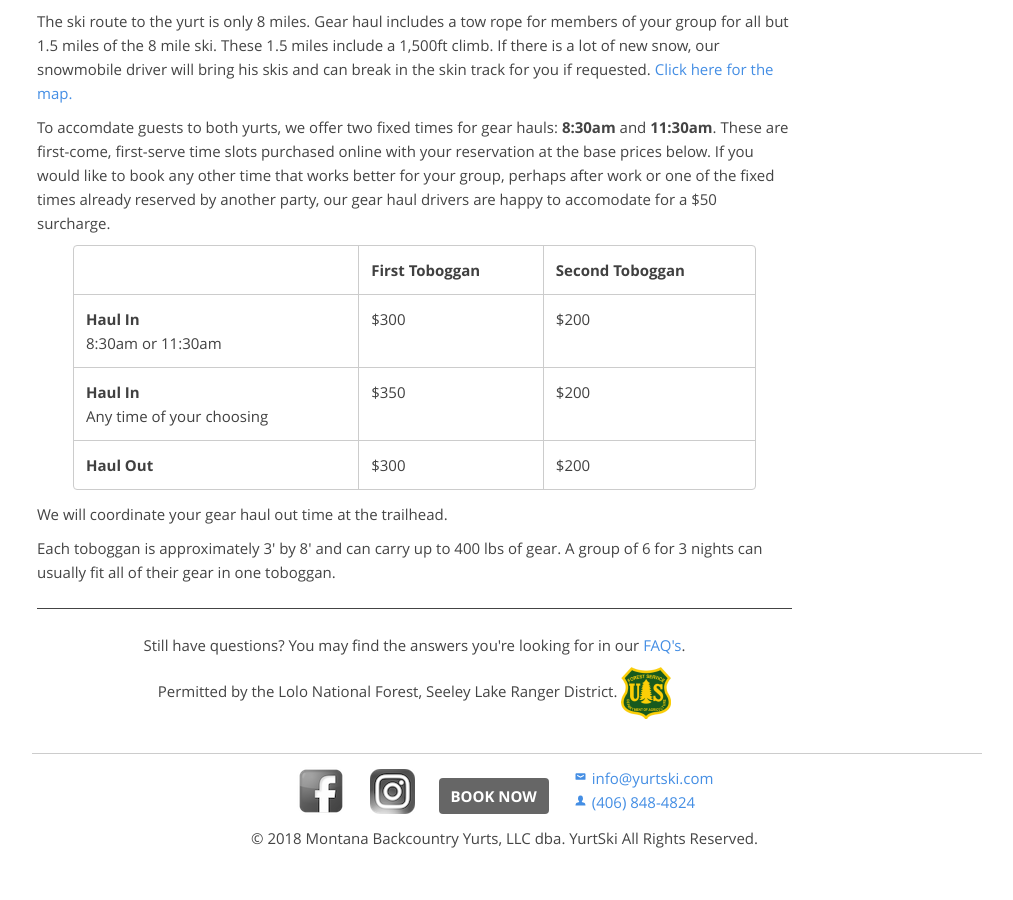
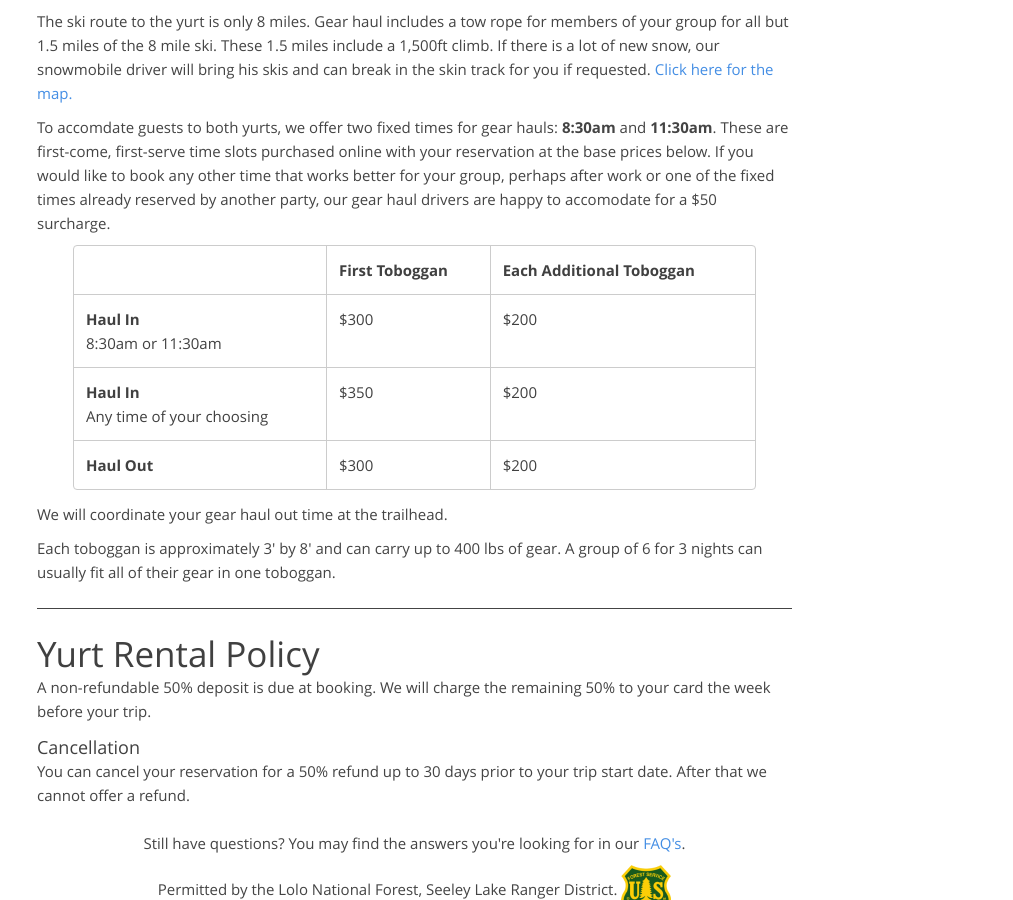
Before and after one commit to jenningsanderson/yurtski.com, a Jekyll site: the page built from pages/prices.html, in a window 1280 px wide and 900 px high, scrolled down 1034 px. Shown: the whole window, without its empty margins (133-1146 px from the left). Built offline with Jekyll 4.4.1, drawn with Linux system fonts in a browser that asks for light colours; some web fonts are replaced; comment, search, counter and statistics services are not loaded; before the commit the page ends 1894 px from its top, so only the background shows below that.

Commit message:
adding all sorts of stuff

```diff
--- a/_includes/head.html
+++ b/_includes/head.html
@@ -12,6 +12,6 @@
     <script async defer src="/lib/assembly.js"></script>
 
     <!-- Custom CSS -->
-    <link href="css/main.css" rel="stylesheet">
-    <link href="css/responsive.css" rel="stylesheet">
+    <link href="/css/main.css" rel="stylesheet">
+    <link href="/css/responsive.css" rel="stylesheet">
 </head>
--- a/pages/prices.html
+++ b/pages/prices.html
@@ -60,7 +60,7 @@ header: '/img/skinning.jpg'
 			<tr>
 				<td></td>
 				<th>First Toboggan<br></th>
-				<th>Second Toboggan<br></th>
+				<th>Each Additional Toboggan<br></th>
 			</tr>
 			<tr>
 				<td><strong>Haul In</strong><br>8:30am or 11:30am</td>
@@ -84,8 +84,13 @@ header: '/img/skinning.jpg'
 
 <p class="pb24 border-b">Each toboggan is approximately 3' by 8' and can carry up to 400 lbs of gear. A group of 6 for 3 nights can usually fit all of their gear in one toboggan.</p>
 
+<h2 class="txt-h2 mt24">Yurt Rental Policy</h2>
+<ul>
+	<li><p>A non-refundable 50% deposit is due at booking. We will charge the remaining 50% to your card the week before your trip.</p>
+</ul>
 
-</hr>
+<h4 class="txt-h4 mt12">Cancellation</h4>
+<p>You can cancel your reservation for a 50% refund up to 30 days prior to your trip start date. After that we cannot offer a refund.</p>
 
 <!--
 
```
Also changed, not shown: _layouts/class.html (added, +74 -0 lines), pages/classes.html (added, +21 -0 lines), pages_classes/01-womens-clinic.html (added, +9 -0 lines), pages_classes/02-womens-avalanche-1.html (added, +9 -0 lines), pages_classes/03-avalanche-1.html (added, +8 -0 lines), pages_classes/04-missoula-avy-1.html (added, +11 -0 lines), pages_classes/05-missoula-avy-1-2.html (added, +11 -0 lines), _config.yml (line endings or trailing spaces), _layouts/splash.html (line endings or trailing spaces), css/main.css (line endings or trailing spaces).
